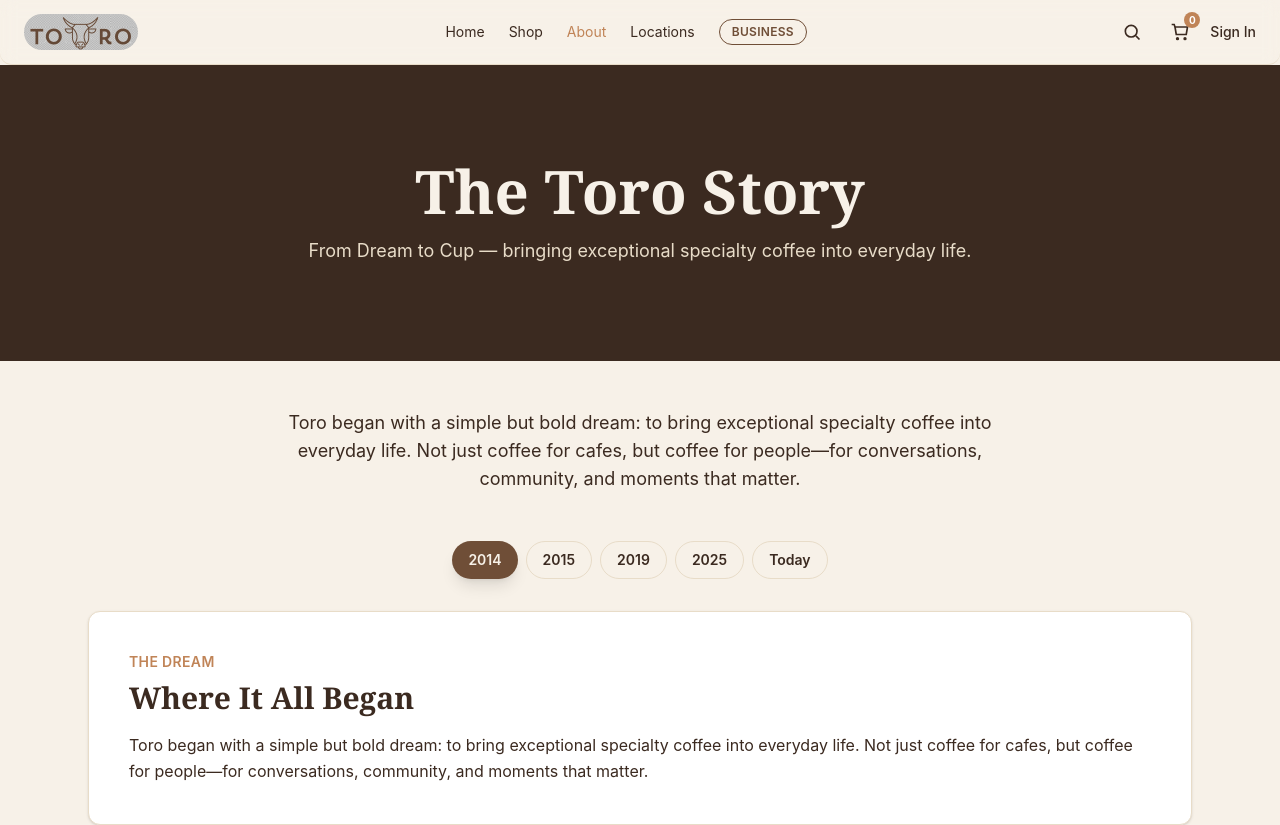
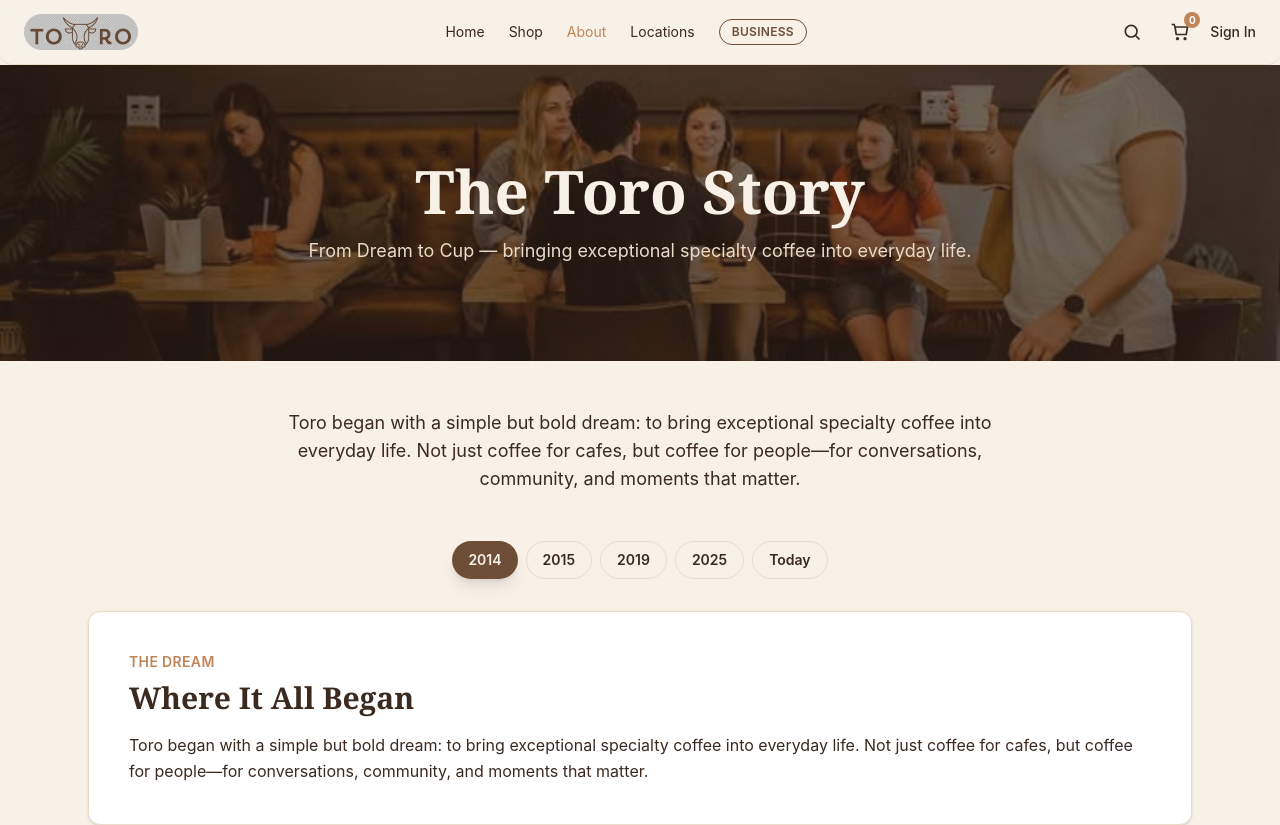
Before and after one commit to ThamiRoneo/company-project1-toro, a React (Vite) app: page /about in a window 1280 px wide. Shown: the top 825 px of the page. Built offline with nearby package versions, Linux system fonts and the light colour scheme.

Commit message:
added a bg img to the hero-section of the about page

```diff
--- a/src/pages/About.jsx
+++ b/src/pages/About.jsx
@@ -1,6 +1,7 @@
 // About page — Toro's full brand story, interactive timeline, and dynamic content.
 // a clickable year navigator, and animated counters.
 import { useEffect, useRef, useState } from "react";
+import aboutHero from "../assets/about-us.jpg";
 
 const TIMELINE = [
   {
@@ -110,8 +111,14 @@ export default function About() {
   return (
     <div className="overflow-hidden">
       {/* Hero */}
-      <section className="relative bg-toro-espresso py-16 text-center text-toro-cream sm:py-24">
-        <div className="mx-auto max-w-3xl px-4 sm:px-6">
+      <section className="relative overflow-hidden bg-toro-espresso py-16 text-center text-toro-cream sm:py-24">
+        <img
+          src={aboutHero}
+          alt=""
+          aria-hidden="true"
+          className="absolute inset-0 h-full w-full object-cover opacity-50"
+        />
+        <div className="relative z-10 mx-auto max-w-3xl px-4 sm:px-6">
           <h1 className="font-display text-4xl font-bold sm:text-5xl md:text-6xl">The Toro Story</h1>
           <p className="mx-auto mt-4 max-w-2xl text-lg text-toro-sand">
             From Dream to Cup — bringing exceptional specialty coffee into everyday life.
```
